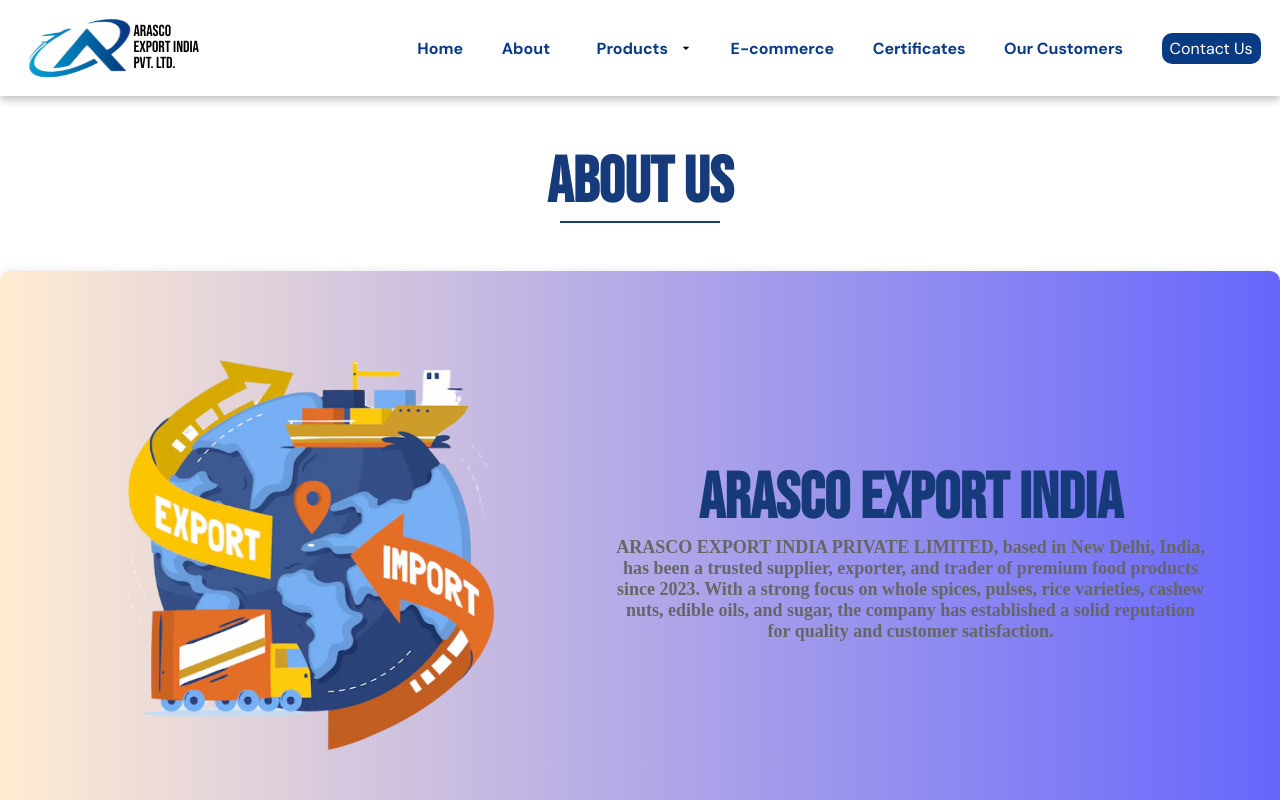
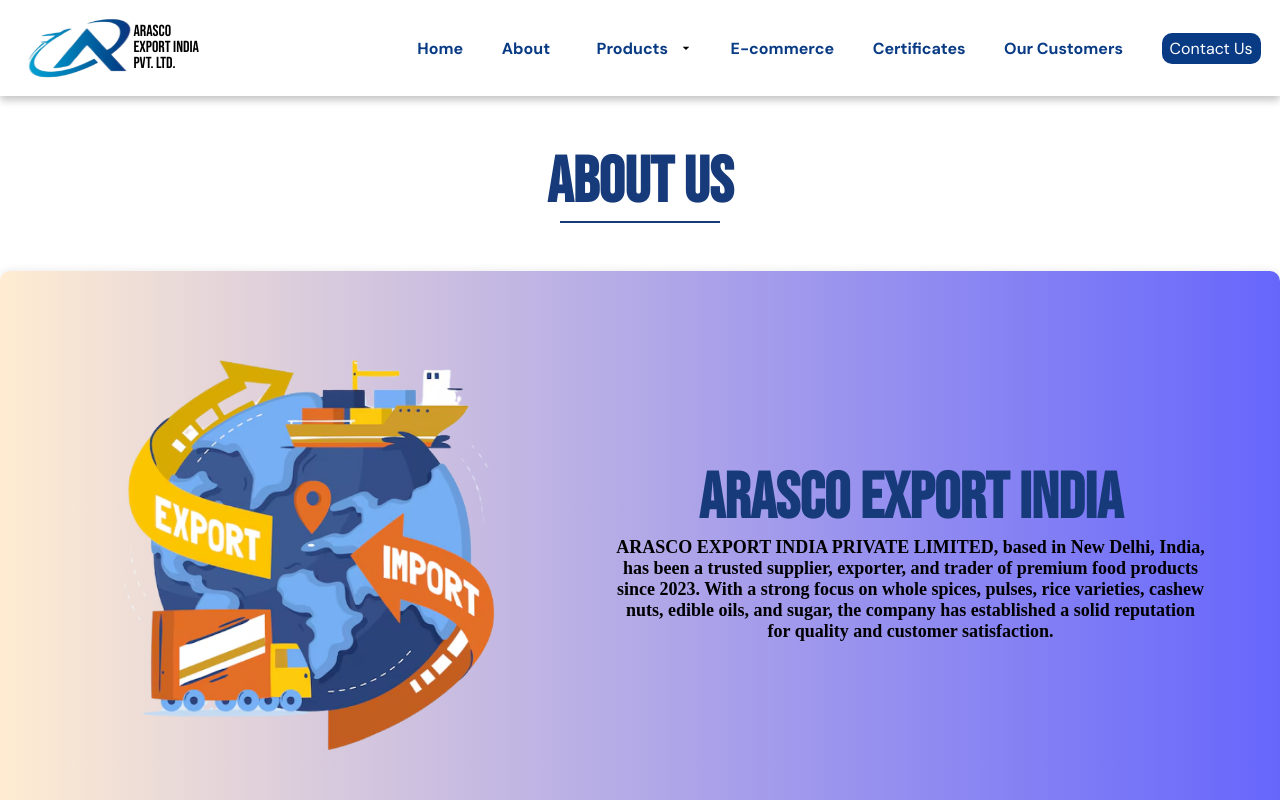
Before and after one commit to VESIT-CMPN-Projects/2024-25-SE47, a React (Vite) app in the folder frontend/: page /about in a window 1280 px wide. Shown: the top 800 px of the page. Built offline with nearby package versions, Linux system fonts and the light colour scheme.

Commit message:
black intro

```diff
--- a/frontend/src/pages/About/about.module.css
+++ b/frontend/src/pages/About/about.module.css
@@ -18,12 +18,11 @@
 #intro {
   width: 50%;
   text-align: center;
-  color:black;
 }
 
 
 #globe div p {
-    color: #666;
+    color: #000000;
     font-size: 18px;
 }
 
```
